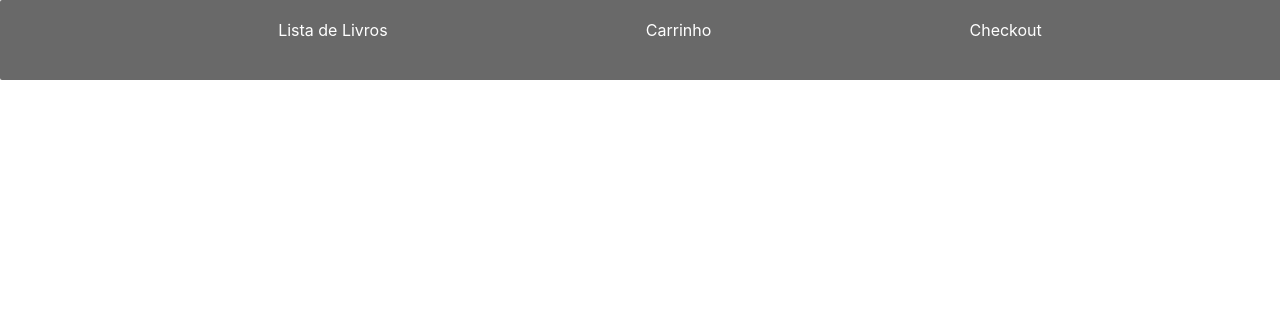
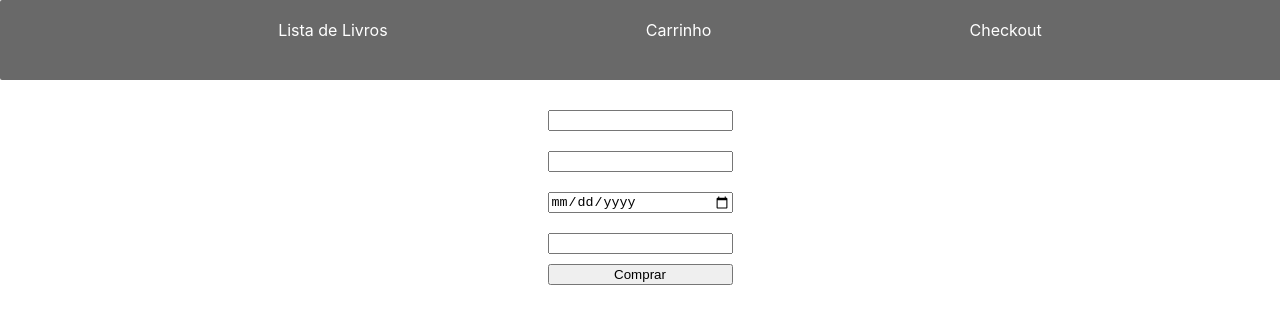
Before and after one commit to VitorRibeiroCustodio/virtual_bookshop, a React (Create React App) app in the folder bookshop_front/: page / in a window 1280 px wide. Both pictures are taken after a click on the element "Checkout". Shown: the top 324 px of the page. Built offline with nearby package versions, Linux system fonts and the light colour scheme.

Commit message:
feat(front): add paymento form

```diff
--- a/bookshop_front/package.json
+++ b/bookshop_front/package.json
@@ -11,6 +11,7 @@
     "@types/node": "^12.0.0",
     "@types/react": "^17.0.0",
     "@types/react-dom": "^17.0.0",
+    "formik": "^2.2.9",
     "react": "^17.0.2",
     "react-dom": "^17.0.2",
     "react-scripts": "4.0.3",
--- a/bookshop_front/src/App.tsx
+++ b/bookshop_front/src/App.tsx
@@ -3,6 +3,7 @@ import styled from 'styled-components';
 import Menu from './components/Menu';
 import BooksList from './components/BooksList';
 import BooksCart from './components/BooksCart';
+import PaymentForm from './components/PaymentForm';
 
 const Wrapper = styled.div`
   width: 100%;
@@ -24,6 +25,7 @@ function App() {
       <Menu setSelectedItem={setSelectedItem} />
       { selectedItem === BOOKS_LIST && <BooksList handleAddBoonOnCart={handleAddBoonOnCart} /> }
       { selectedItem === CART && <BooksCart booksOnCart={booksOnCart} setBooksOnCart={setBooksOnCart} /> }
+      { selectedItem === CHECKOUT && <PaymentForm setBooksOnCart={setBooksOnCart} /> }
     </Wrapper>
   );
 }
--- /dev/null
+++ b/bookshop_front/src/components/PaymentForm/index.tsx
@@ -0,0 +1,82 @@
+import React from 'react';
+import styled from 'styled-components';
+import { Formik } from 'formik';
+
+const PaymentFormWrapper = styled.div`
+  padding: 20px;
+  display: flex;
+  flex-direction: column;
+  align-items: center;
+`;
+
+const FormWrapper = styled.form`
+  display: flex;
+  flex-direction: column;
+`;
+
+
+const PaymentForm: any = ({}: any) => {
+  return (
+    <PaymentFormWrapper>
+     <Formik
+       initialValues={{ cardName: '', cardNumber: '', cardDate: '', cvc: '' }}
+       onSubmit={(values, { setSubmitting }) => {}}
+     >
+       {({
+         values,
+         errors,
+         touched,
+         handleChange,
+         handleBlur,
+         handleSubmit,
+         isSubmitting,
+         /* and other goodies */
+       }) => (
+         <FormWrapper onSubmit={handleSubmit}>
+           <input
+             style={{ marginTop: '10px', marginBottom: '10px' }}
+             type="name"
+             name="cardName"
+             onChange={handleChange}
+             onBlur={handleBlur}
+             value={values.cardName}
+           />
+           {errors.cardName && touched.cardName && errors.cardName}
+           <input
+             style={{ marginTop: '10px', marginBottom: '10px' }}
+             type="number"
+             name="cardNumber"
+             onChange={handleChange}
+             onBlur={handleBlur}
+             value={values.cardNumber}
+           />
+           {errors.cardNumber && touched.cardNumber && errors.cardNumber}
+           <input
+            style={{ marginTop: '10px', marginBottom: '10px' }}
+             type="date"
+             name="cardDate"
+             onChange={handleChange}
+             onBlur={handleBlur}
+             value={values.cardDate}
+           />
+           {errors.cardDate && touched.cardDate && errors.cardDate}
+           <input
+           style={{ marginTop: '10px', marginBottom: '10px' }}
+             type="number"
+             name="cvc"
+             onChange={handleChange}
+             onBlur={handleBlur}
+             value={values.cvc}
+           />
+           {errors.cvc && touched.cvc && errors.cvc}
+           <button type="submit" disabled={isSubmitting}>
+             Comprar
+           </button>
+         </FormWrapper>
+       )}
+     </Formik>
+    </PaymentFormWrapper>
+  );
+}
+
+export default PaymentForm;
```
Also changed, not shown: 1 other file (tests, documents, lock files or other folders).
